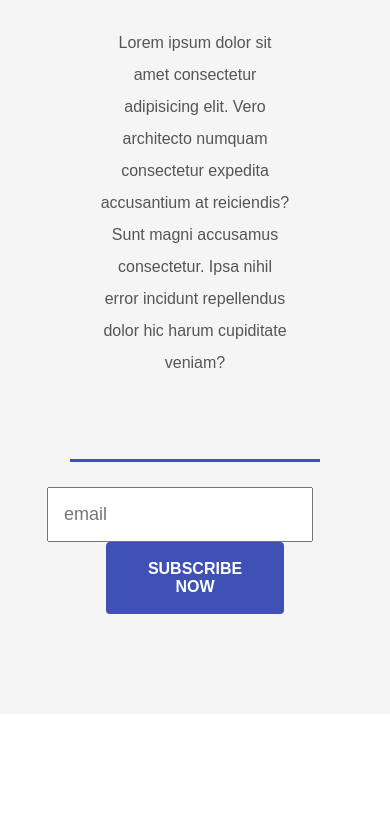
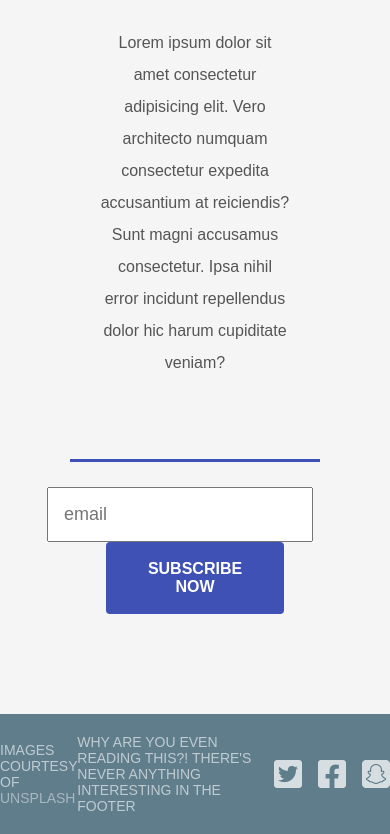
Before and after one commit to modibbomuhammed/ResponsiveWebsite, a plain HTML site: page index.html in a window 390 px wide. Shown: the part 9521-10355 px from the top of the page. Before the commit the page ends 10235 px from the top, so only its background shows below. Drawn offline with nearby package versions, Linux system fonts and the light colour scheme.

Commit message:
Complete with being responsive

```diff
--- a/assets/css/styles.css
+++ b/assets/css/styles.css
@@ -227,3 +227,29 @@ section p {
     color: #555;
     flex: 1;
 }
+
+/* Footer Section */
+
+footer {
+    display: flex;
+    align-items: center;
+    justify-content: space-around;
+    background-color: #607d8b;
+    color: #fff;
+    padding: 20px 0;
+}
+
+footer ul {
+    display: flex;
+}
+
+footer ul li {
+    margin-left: 16px;
+}
+
+footer p {
+    text-transform: uppercase;
+    font-size: 14px;
+    opacity: 0.6;
+    align-self: center;
+}
--- a/index.html
+++ b/index.html
@@ -167,5 +167,32 @@
         <a href="#" class="btn">Subscribe now</a>
       </form>
     </section>
+
+    <footer>
+      <p>Images courtesy of <a href="https://www.unsplash.com/">Unsplash</a></p>
+      <p>
+        Why are you even reading this?! There's never anything interesting in
+        the footer
+      </p>
+      <ul>
+        <li>
+          <a href="">
+            <i class="fa-brands fa-square-twitter fa-2x"></i>
+          </a>
+        </li>
+
+        <li>
+          <a href="">
+            <i class="fa-brands fa-square-facebook fa-2x"></i>
+          </a>
+        </li>
+
+        <li>
+          <a href="">
+            <i class="fa-brands fa-square-snapchat fa-2x"></i>
+          </a>
+        </li>
+      </ul>
+    </footer>
   </body>
 </html>
```
